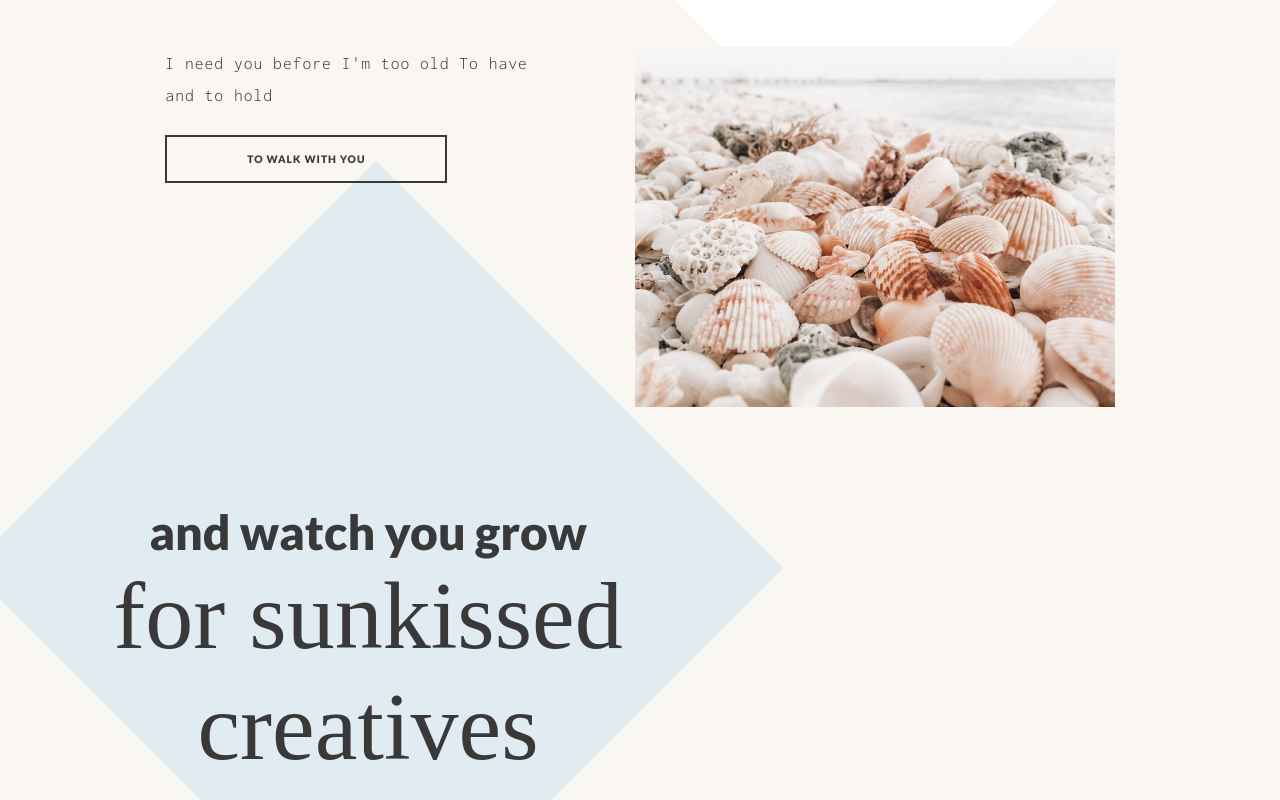
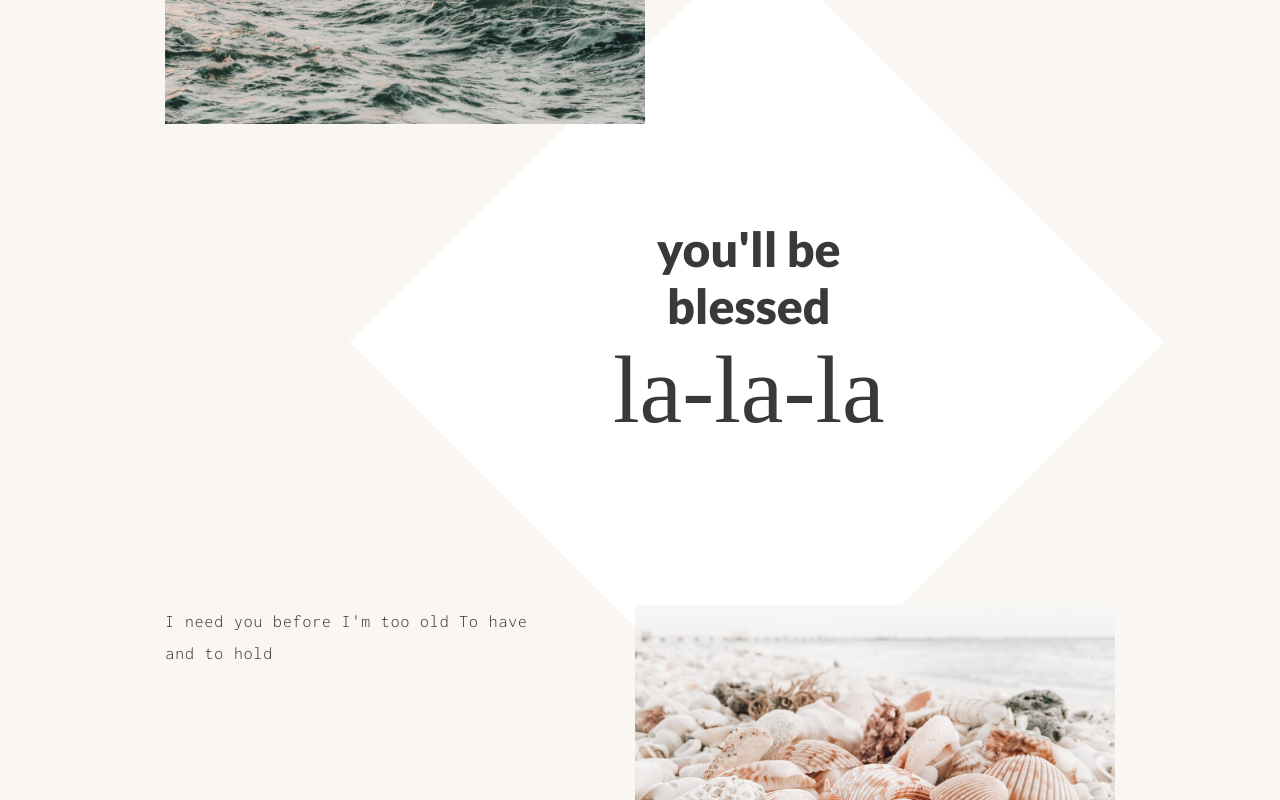
Before and after one commit to tanyushanel/like-fiona, an Angular app: page / in a window 1280 px wide. Shown: the part 4240-5040 px from the top of the page. Built offline with nearby package versions, Linux system fonts and the light colour scheme.

Commit message:
headline h2 css

```diff
--- a/src/app/headline/headline.component.scss
+++ b/src/app/headline/headline.component.scss
@@ -1,6 +1,6 @@
 .h-container {
   position: relative;
-  width: 50%;
+  width: 30%;
   text-align: center;
 
   .h2 {
--- a/src/app/home/home.component.ts
+++ b/src/app/home/home.component.ts
@@ -36,12 +36,12 @@ export class HomeComponent implements OnInit {
       subTitle: 'la-la-la',
       text: `I need you before I'm too old To have and to hold`,
       img: '../../assets/images/big9.jpg',
-      btn: 'To walk with you',
+      btn: '',
       href: '',
     },
     {
-      title: 'and watch you grow',
-      subTitle: 'for sunkissed creatives',
+      title: 'To walk with you and watch you grow',
+      subTitle: 'm-m-m',
       text: `And know that you're blessed`,
       img: '../../assets/images/big10.jpg',
       btn: `you'll be blessed`,
```
